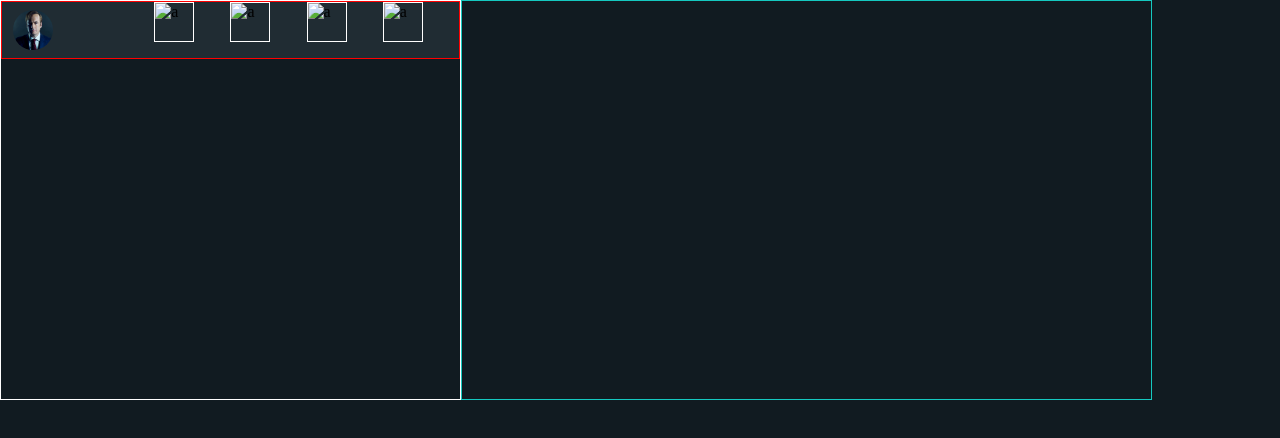
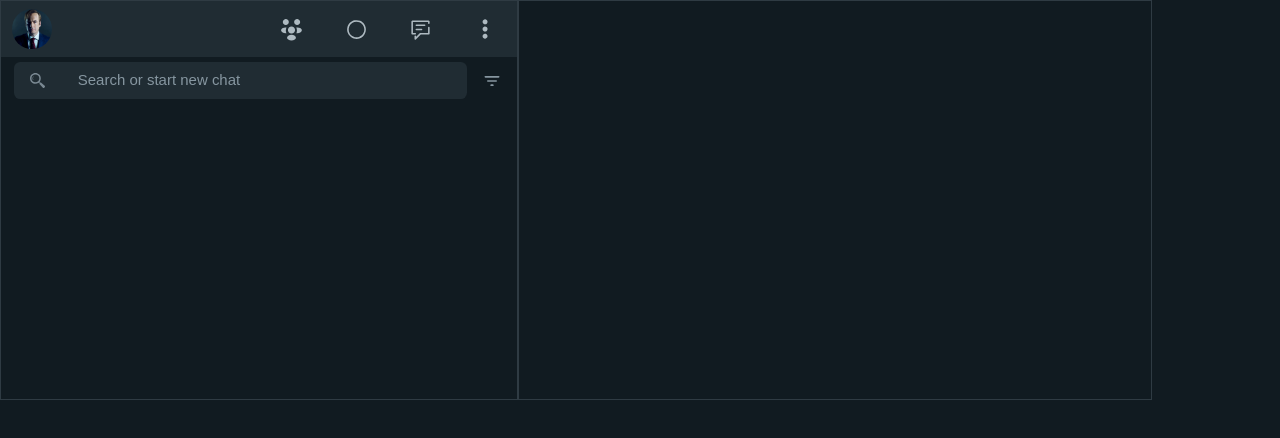
Before and after one commit to greatooau/whatsapp-ui-practice, a plain HTML site: page index.html in a window 1280 px wide. Drawn offline with Linux system fonts and the light colour scheme.

Commit message:
Search section and icons
Search bar and filter icon were added, and icons for the sidebar nav
were added too.

```diff
--- a/css/styles.css
+++ b/css/styles.css
@@ -5,15 +5,24 @@
 }
 
 :root {
-    --background-color: #111B21;
+    --c-background: #111B21;
+    --c-contrast-primary: #202C33;
+    --c-contrast-secondary: #2A3942;
+    --c-border: #2F3B43;
+    --c-contrast-font: #D1D7DB;
+
     --border: 1px solid;
-    --border-test: var(--border) #fff;
+    --border-test: var(--border) var(--c-border);
     --border-test-aqua: var(--border) #15c9c0;
     --border-test-red: var(--border) red;
 }
 
+::placeholder {
+    color: #8696A0;
+}
+
 body {
-    background-color: var(--background-color);
+    background-color: var(--c-background);
 }
 
 main {
@@ -21,37 +30,96 @@ main {
     width: 90%;
 }
 
+/** Image */
+
+.circle {
+    border-radius: 50%;
+}
+
 /** SIDEBAR */
 .sidebar {
     border: var(--border-test);
-    width: 40%;
+    width: 45%;
 }
 
 /** SIDEBAR - Navigation  */
 
-.sidebar__nav {
-    border: var(--border-test-red);
+.sidebar-nav {
     display: grid;
-    grid-template-columns: 2fr 1fr 1fr 1fr 1fr;
-    background-color: #202C33;
+    grid-template-columns: 4fr 1fr 1fr 1fr 1fr;
+    column-gap: -1rem;
+    background-color: var(--c-contrast-primary);
 }
 
-.sidebar__nav > img {
-    border: var(--border-test);
+/** SIDEBAR - ICONS */
+.sidebar-nav__icon {
+    margin: auto;
+}
+
+.sidebar-nav__icon:last-child {
+    width: 20px;
+    height: auto;
+}
+
+.sidebar-nav__icon:hover, .sidebar-nav__icon:focus {
+    cursor: pointer;
+}
+
+/** SIDEBAR - SEARCH */
+.search-area {
+    display: grid;
+    grid-template-columns: 90% 10%;
+    padding-top: 0.3rem;
+    padding-left: 0.8rem;
+}
+
+.search-area__search-container {
+    display: flex;
+    background-color: var(--c-contrast-primary);
+    border-radius: 0.4rem;
+    width: 100%;
+    height: 2.3rem;
+    display: grid;
+    grid-template-columns: 4rem 1fr;
+    align-items: center;
+}
+
+.search-area__search-icon {
+    width: 15px;
+    height: auto;
+    margin-left: 1rem;
+}
+
+.search-area__textbox {
+    width: 80%;
+    font-size: 0.937rem;
+    color: var(--c-contrast-font);
+    background-color: var(--c-contrast-primary);
+    border: 0;
+    appearance: none;
+    -webkit-appearance: none;
+    -moz-appearance: none;
+    outline: 0;
+}
+
+.search-area__filter-icon {
+    margin-top: 0.6rem;
+    width: 20px;
+    height: auto;
+    justify-self: center;
 }
 
 /** PROFILE PICTURE */
-.sidebar__profile-picture {
+.sidebar-nav__profile-picture {
     position: relative;
     overflow: hidden;
-    border-radius: 50%;
     width: 2.5rem;
     height: 2.5rem;
     cursor: pointer;
     margin: 0.5rem 0.7rem;
 }
 
-.sidebar__profile-picture img {
+.sidebar-nav__profile-picture img {
     position: absolute;
     width: auto;
     height: auto;
@@ -62,8 +130,7 @@ main {
 /** CHAT  */
 .chat {
     display: flex;
-    width: 60%;
-    border: var(--border-test-aqua);
-
+    width: 55%;
+    border: var(--border) var(--c-border);
     height: 50vh;
 }
--- a/index.html
+++ b/index.html
@@ -13,17 +13,29 @@
 <body>
     <main>
         <aside class="sidebar">
-            <nav class="sidebar__nav">
-                <figure class="sidebar__profile-picture">
+            <nav class="sidebar-nav">
+                <figure class="sidebar-nav__profile-picture circle">
                     <img height="40" width="40" src="./img/profile-picture.png" alt="profile-picture" />
                 </figure>
 
-                <img height="40" width="40" src="" alt="a">
-                <img height="40" width="40" src="" alt="a">
-                <img height="40" width="40" src="" alt="a">
-                <img height="40" width="40" src="" alt="a">
+                <img class="sidebar-nav__icon circle" title="community" src="./img/people.svg" width="25" height="25"></img>
+                <img class="sidebar-nav__icon circle" title="status" src="./img/circle.svg" width="25" height="25"></img>
+                <img class="sidebar-nav__icon circle" title="New chat" src="./img/message.svg" width="25" height="25"></img>
+                <img class="sidebar-nav__icon circle" title="Menu" src="./img/options.svg" width="25" height="25"></img>
 
             </nav>
+
+            <section class="search-area">
+                <section class="search-area__search-container" title="Search input textbox">
+                    <img class="search-area__search-icon" src="./img/magnifying-glass.svg" width="15" height="15">
+                    <form>
+                        <input type="text" class="search-area__textbox" placeholder="Search or start new chat">
+                    </form>
+                </section>
+
+                <img class="search-area__filter-icon" src="./img/filter.svg" width="30" height="30">
+            </section>
+
 
         </aside>
         <section class="chat">
```
Also changed, not shown: img/circle.svg (added), img/filter.svg (added), img/magnifying-glass.svg (added), img/message.svg (added), img/options.svg (added), img/people.svg (added).
